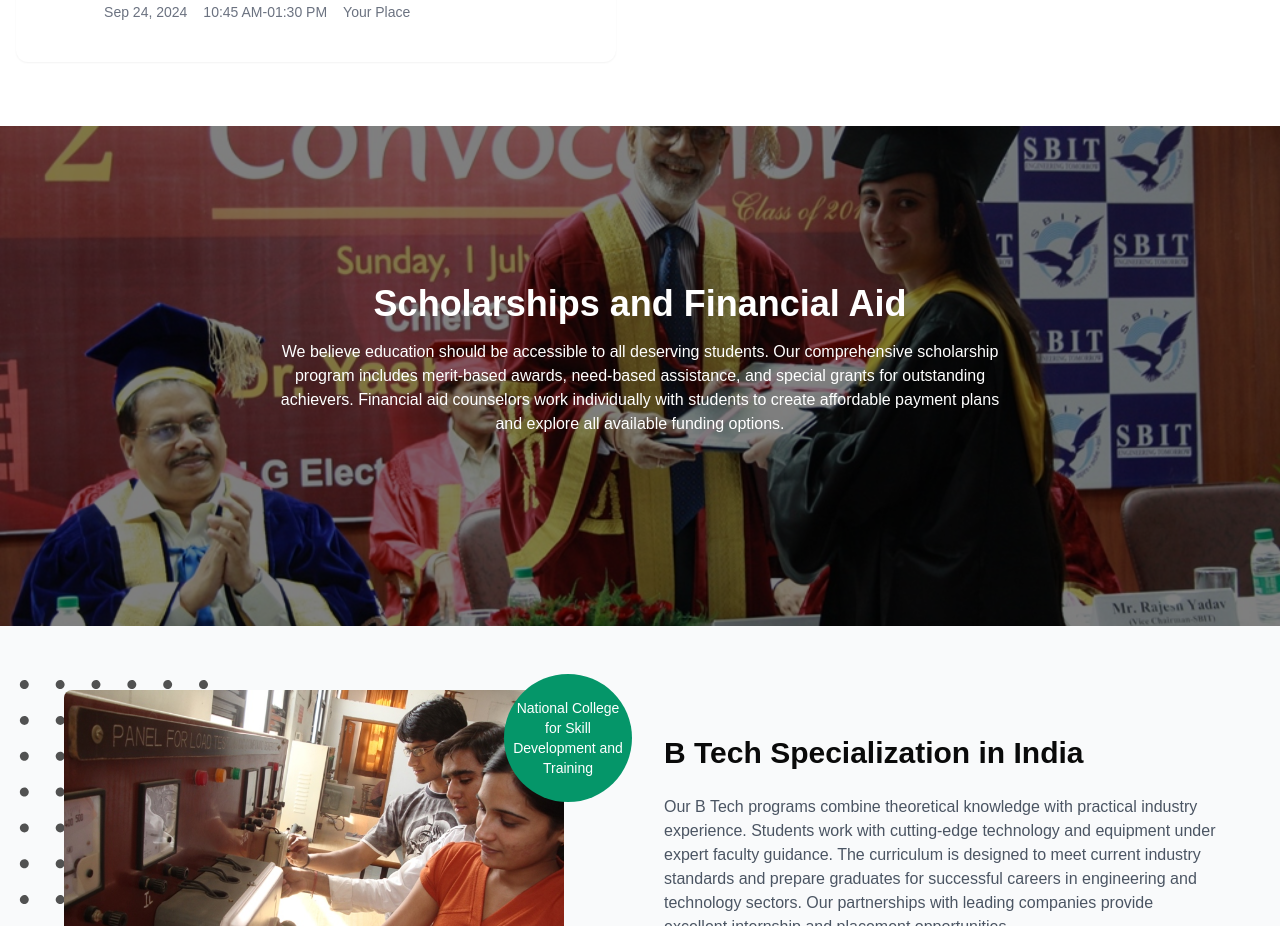
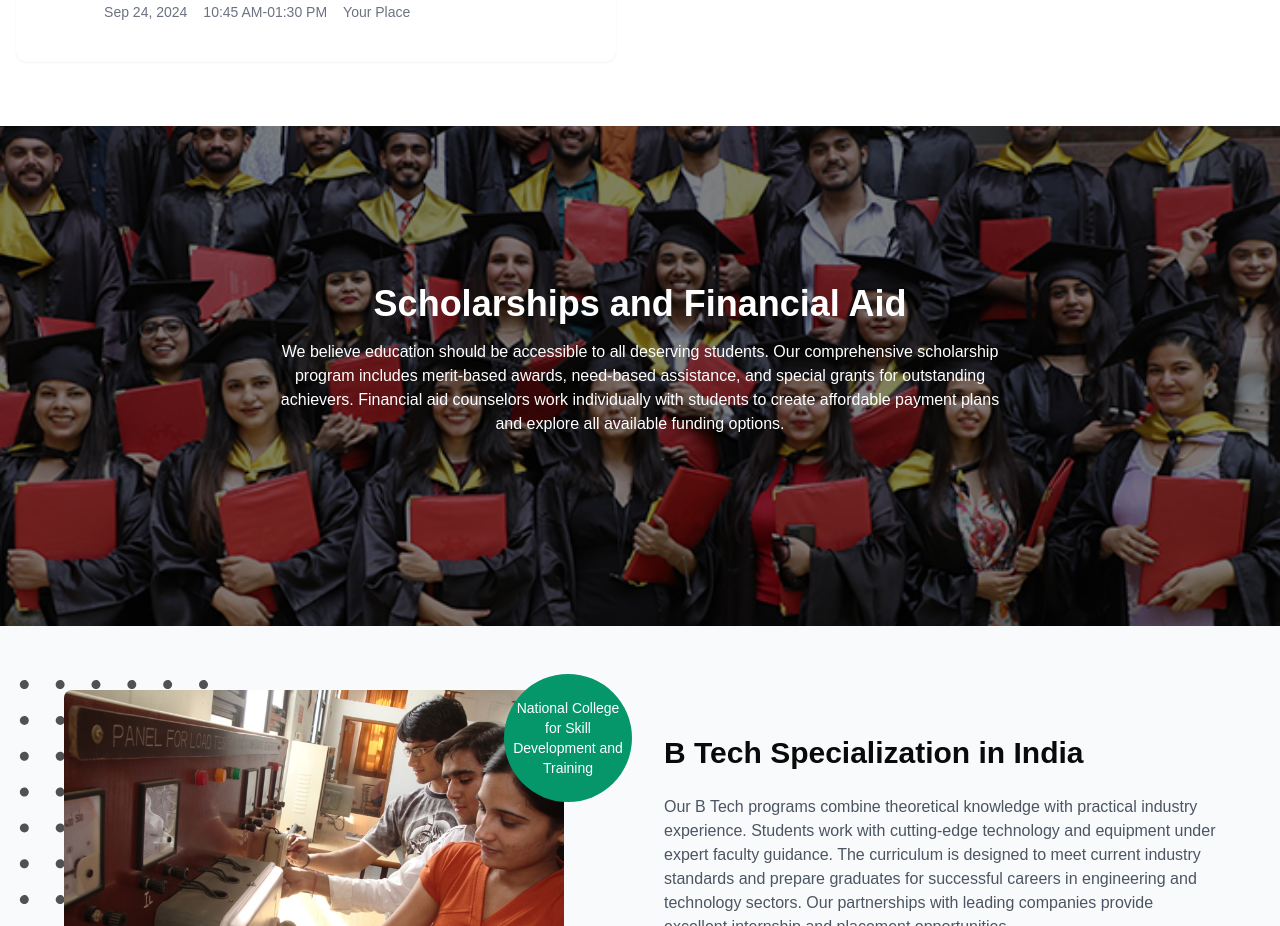
Before and after one commit to ISHANTBHATT/NCSDT, a Next.js app: page / in a window 1280 px wide. Shown: the part 3246-4172 px from the top of the page. Built offline with nearby package versions, Linux system fonts and the light colour scheme.

Commit message:
changes:- image changes

```diff
--- a/src/app/About/page.js
+++ b/src/app/About/page.js
@@ -277,7 +277,7 @@ export default function AboutPage() {
       <div>
         <h2 className="text-3xl font-semibold mb-6 text-center">Campus Life</h2>
         <div className="grid grid-cols-2 md:grid-cols-4 gap-4">
-          {[21, 18, 17, 16, 15, 11, 9, 12].map((i) => (
+          {[19, 14, 17, 16, 15, 11, 9, 12].map((i) => (
             <Image
               key={i}
               src={`/images/${i}.jpg`}
--- a/src/app/Components/Scholarship.jsx
+++ b/src/app/Components/Scholarship.jsx
@@ -99,7 +99,7 @@ function Scholarship() {
     <div>
       <section className="relative h-[500px] flex items-center justify-center text-white">
         <Image
-          src="/images/21.jpg"
+          src="/images/12.jpg"
           alt="Students studying"
           fill
           className="object-cover"
--- a/src/app/Gallery/page.js
+++ b/src/app/Gallery/page.js
@@ -16,10 +16,10 @@ const images = [
   { src: "/images/15.jpg", alt: "Student life" },
   { src: "/images/16.jpg", alt: "Student life" },
   { src: "/images/17.jpg", alt: "Student life" },
-  { src: "/images/18.jpg", alt: "Student life" },
+  // { src: "/images/18.jpg", alt: "Student life" },
   { src: "/images/19.jpg", alt: "Student life" },
   { src: "/images/20.jpg", alt: "Student life" },
-  { src: "/images/21.jpg", alt: "Student life" },
+  // { src: "/images/21.jpg", alt: "Student life" },
 ];
 
 export default function GalleryPage() {
```
